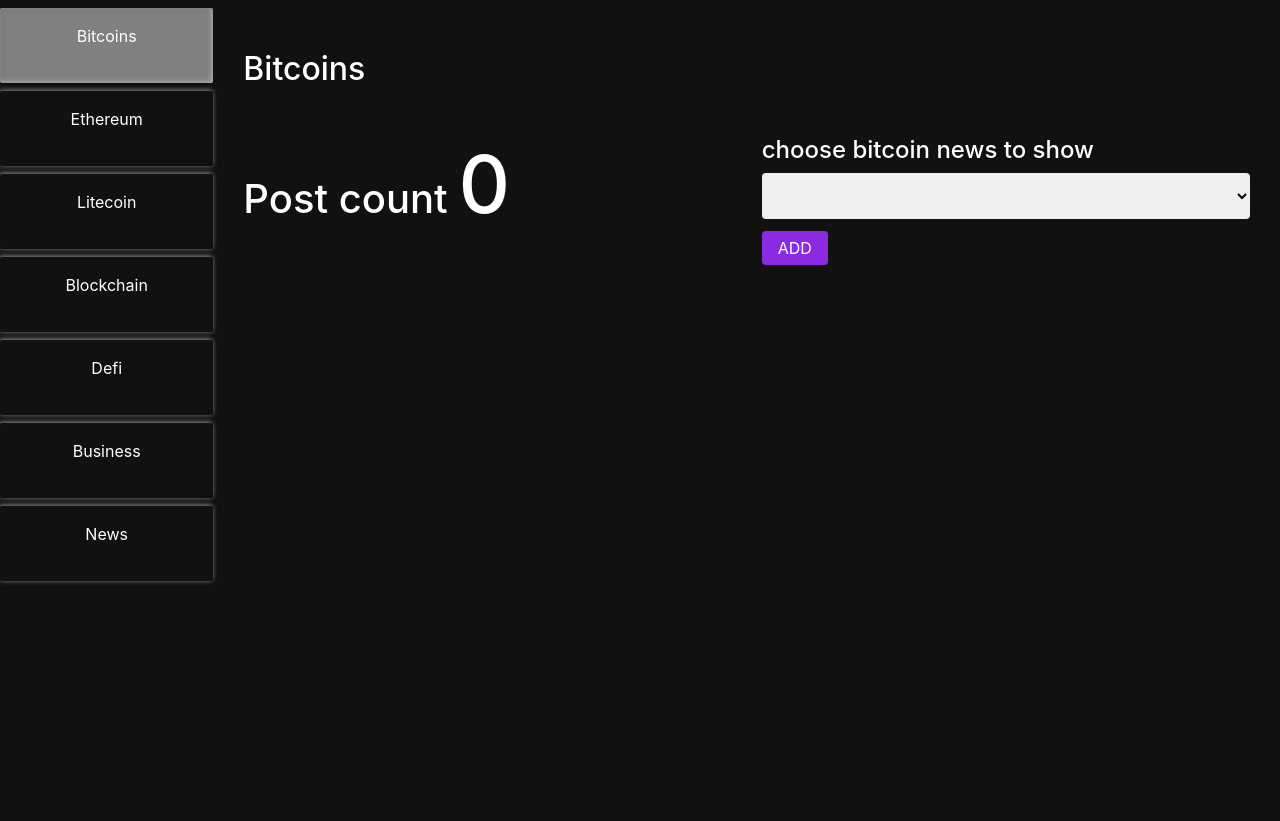
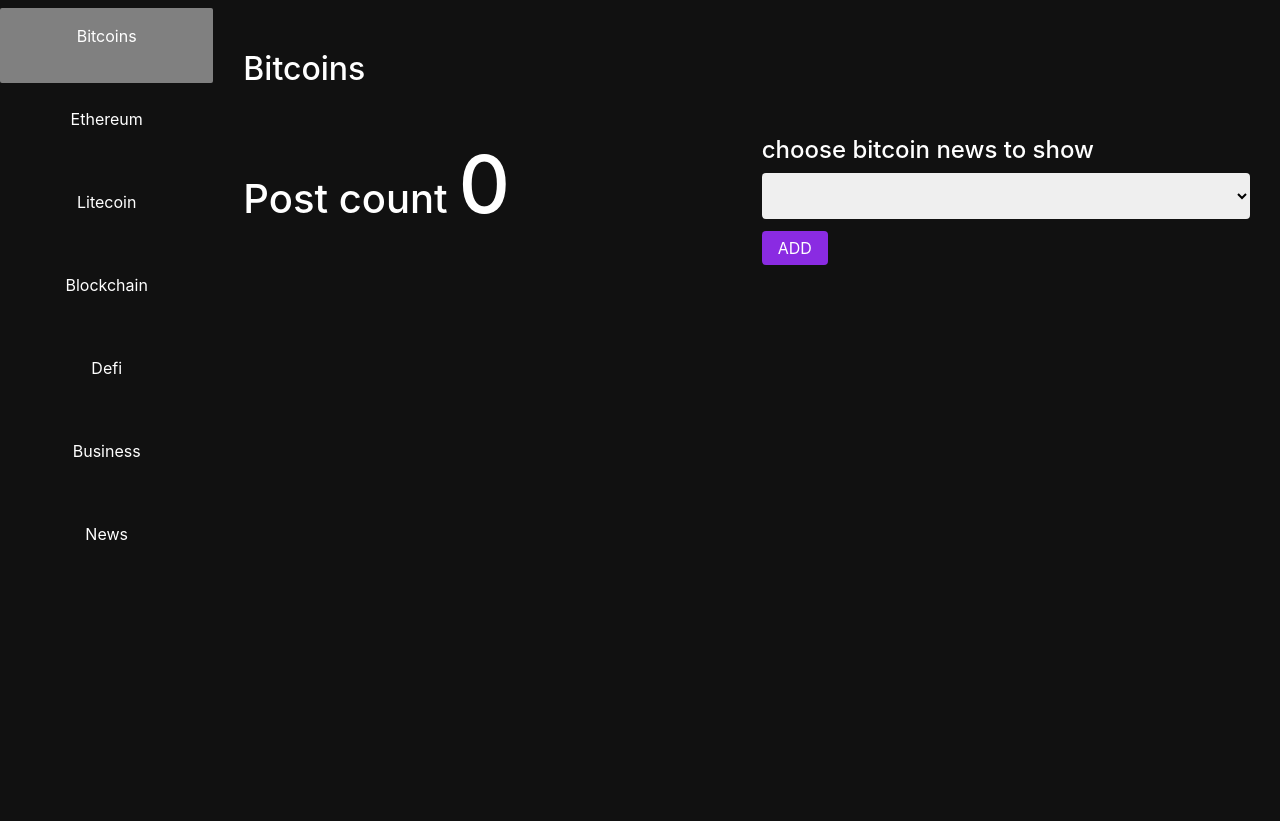
Before and after one commit to empower0926/site-169, a Node server app: template views/dashboard.ejs in a window 1280 px wide. Shown: the top 821 px of the page. Run offline with Node 20, Linux system fonts and the light colour scheme; the template is opened without the code that fills it, so the values that code supplies are empty; some libraries are stand-ins or nearby versions.

Commit message:
fixed dashboard

```diff
--- a/views/dashboard.ejs
+++ b/views/dashboard.ejs
@@ -61,9 +61,7 @@
         }
 
         .currency-btn {
-            box-shadow: 1px 1px 5px 0 rgba(153, 153, 153, 0.2), -1px -1px 5px 0 rgba(255, 255, 255, 0.5);
             border-radius: 2px;
-
             padding: 1rem;
             color: white;
             margin-top: 5px;
@@ -72,12 +70,9 @@
         }
 
         .selected-btn {
-            -webkit-box-shadow: inset 1px 1px 5px 0 rgba(0, 0, 0, 0.2), inset -1px -1px 5px 0 rgba(255, 255, 255, 0.5);
-            box-shadow: inset 1px 1px 5px 0 rgba(0, 0, 0, 0.2), inset -1px -1px 5px 0 rgba(255, 255, 255, 0.5);
             background-color: gray;
         }
         .postimg{
-
             background-size: cover;
             width: 100%;
             height: 100%;
```
